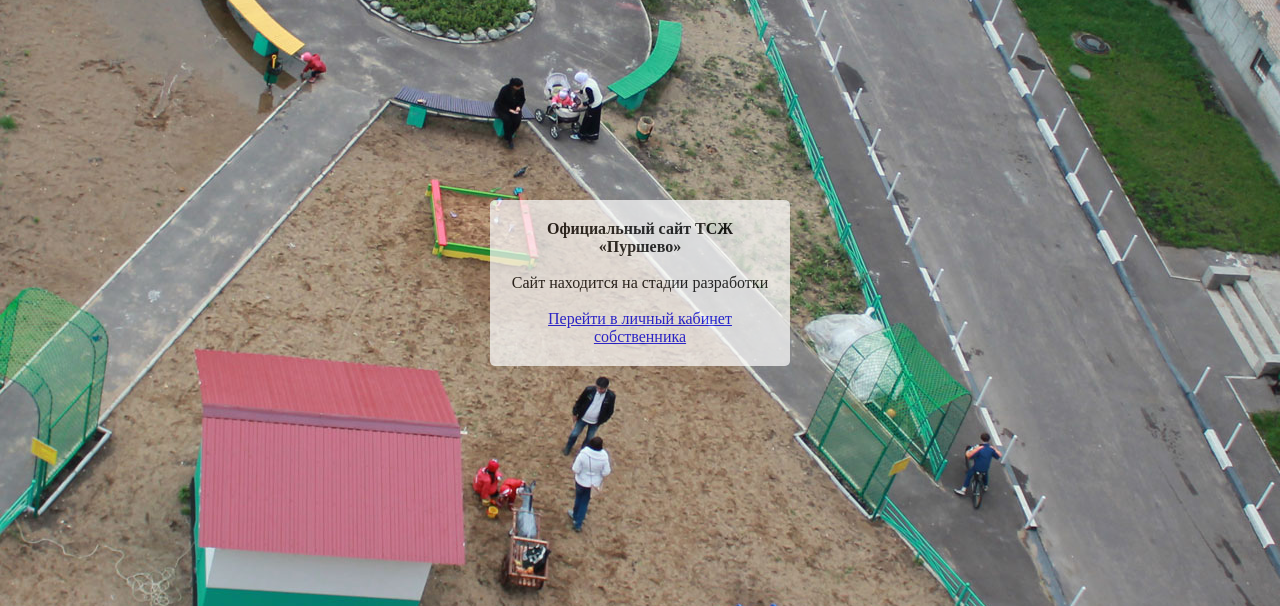
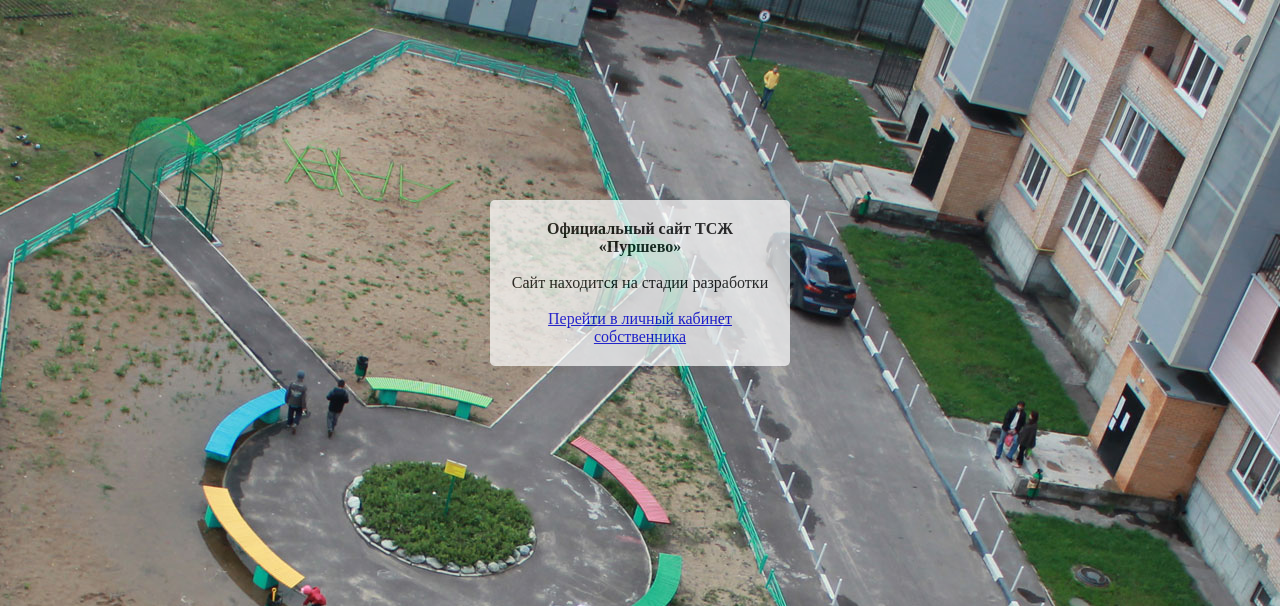
Before and after one commit to unoegohh/purshevorf, a PHP site: page / in a window 1280 px wide. Shown: the top 606 px of the page. Run offline with PHP 8.4, Linux system fonts and the light colour scheme.

Commit message:
Update main.css
lol background fixed

```diff
--- a/www/web/css/main.css
+++ b/www/web/css/main.css
@@ -1,5 +1,5 @@
 body {
-    background: white url('/img/background.jpg') center center no-repeat;
+    background: white url('/img/background.jpg') center top no-repeat;
 }
 
 div.maindiv {
```
